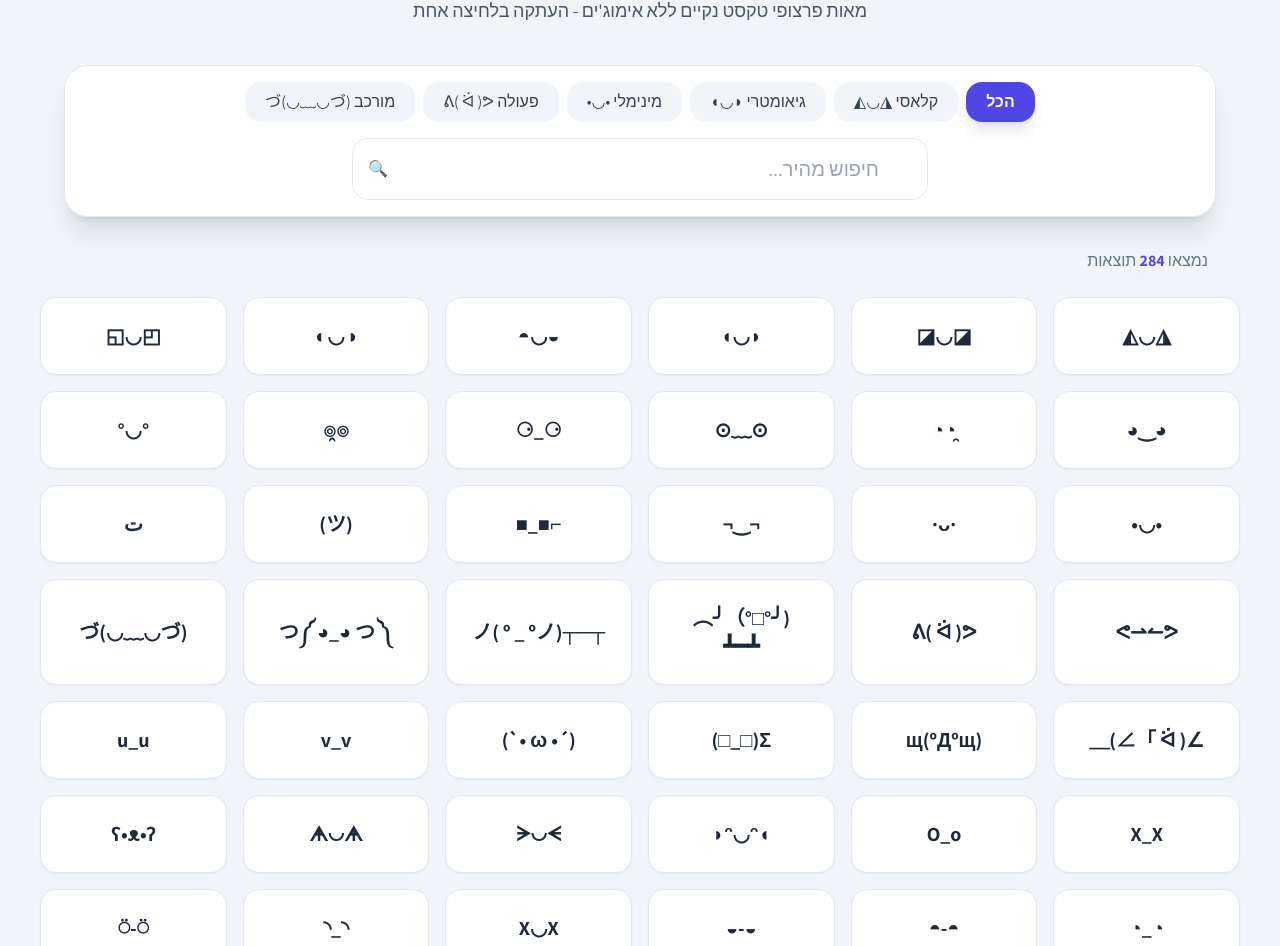
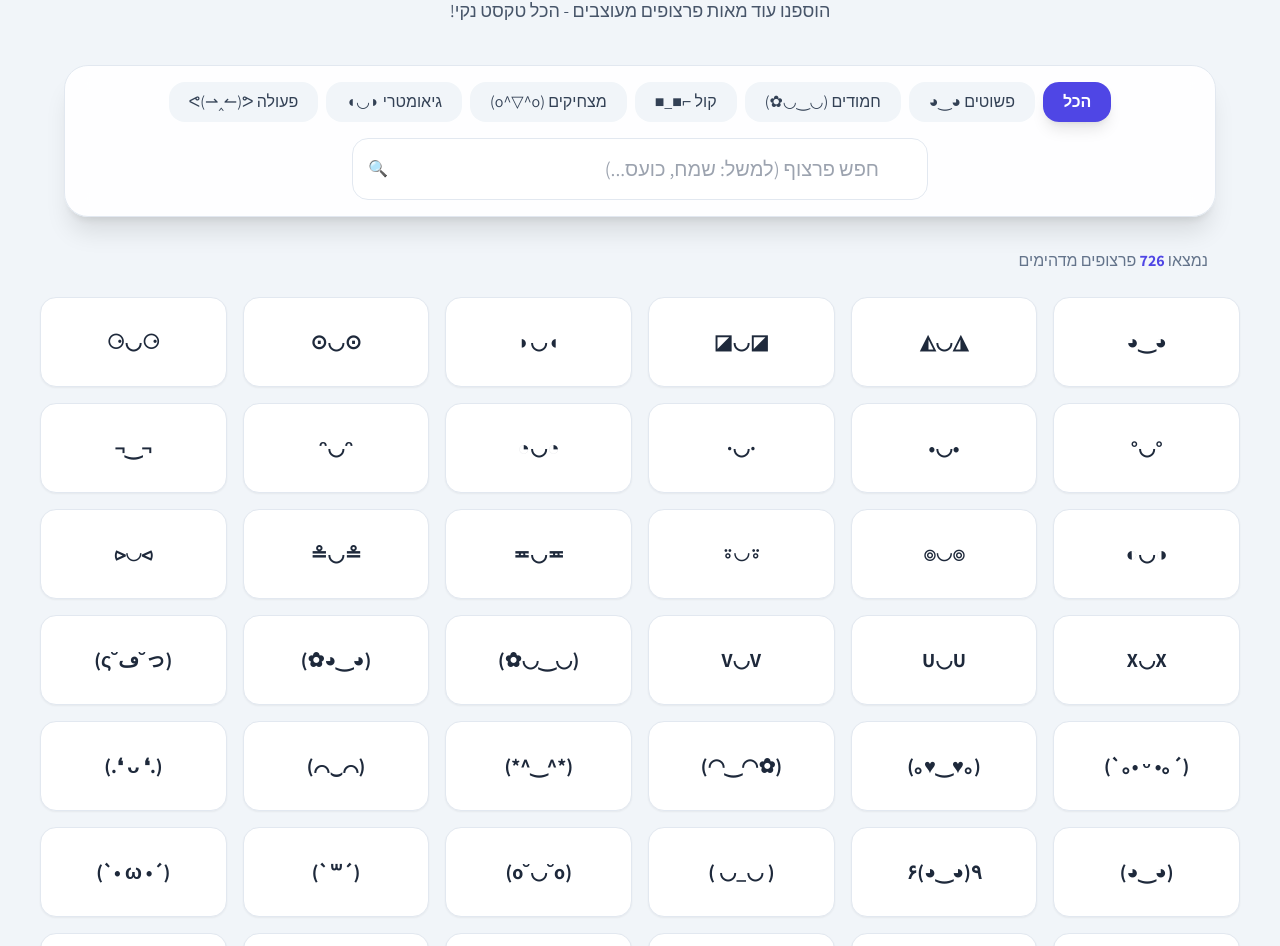
Before and after one commit to montblanc100/a3, a plain HTML site: page index.html in a window 1280 px wide. Shown: the part 107-1053 px from the top of the page. Drawn offline with nearby package versions, Linux system fonts and the light colour scheme.

Commit message:
Update index.html

```diff
--- a/index.html
+++ b/index.html
@@ -3,7 +3,7 @@
 <head>
     <meta charset="UTF-8">
     <meta name="viewport" content="width=device-width, initial-scale=1.0">
-    <title>עולם הפרצופים - המאגר הענק והנקי</title>
+    <title>עולם הפרצופים - המאגר המושלם</title>
     <script src="https://cdn.tailwindcss.com"></script>
     <link href="https://fonts.googleapis.com/css2?family=Assistant:wght@300;400;700&display=swap" rel="stylesheet">
     <style>
@@ -12,15 +12,17 @@
             background-color: #f1f5f9;
         }
         .kaomoji-card {
-            transition: all 0.2s ease;
+            transition: all 0.2s cubic-bezier(0.4, 0, 0.2, 1);
             cursor: pointer;
             user-select: none;
             background: white;
+            min-height: 90px;
         }
         .kaomoji-card:hover {
-            transform: translateY(-4px);
-            box-shadow: 0 10px 15px -3px rgba(0, 0, 0, 0.1);
+            transform: translateY(-5px);
+            box-shadow: 0 15px 30px -5px rgba(79, 70, 229, 0.15);
             border-color: #4f46e5;
+            background-color: #f8fafc;
         }
         .toast {
             position: fixed;
@@ -39,42 +41,36 @@
             opacity: 1;
             bottom: 3rem;
         }
-        .count-badge {
-            background: #4f46e5;
-            color: white;
-            padding: 2px 10px;
-            border-radius: 10px;
-            font-size: 0.8rem;
-        }
     </style>
 </head>
 <body class="min-h-screen p-4 md:p-10 pb-24">
 
     <!-- Header -->
     <header class="max-w-5xl mx-auto text-center mb-10">
-        <h1 class="text-5xl font-black text-slate-900 mb-4">◮◡◭ ה-Kaomoji-דקס ◪◡◪</h1>
-        <p class="text-lg text-slate-600">מאות פרצופי טקסט נקיים ללא אימוג'ים - העתקה בלחיצה אחת</p>
+        <h1 class="text-5xl font-black text-slate-900 mb-4">◮◡◭ ה-Kaomoji המורחב ◪◡◪</h1>
+        <p class="text-lg text-slate-600">הוספנו עוד מאות פרצופים מעוצבים - הכל טקסט נקי!</p>
     </header>
 
     <!-- Navigation -->
     <nav class="max-w-6xl mx-auto mb-8 sticky top-4 z-40 bg-white/90 backdrop-blur-md p-4 rounded-3xl shadow-xl border border-slate-200">
         <div class="flex flex-wrap justify-center gap-2 mb-4" id="filters">
             <button onclick="filterItems('all', this)" class="btn-filter px-5 py-2 bg-indigo-600 text-white rounded-2xl font-bold shadow-lg transition">הכל</button>
-            <button onclick="filterItems('classic', this)" class="btn-filter px-5 py-2 bg-slate-100 text-slate-700 rounded-2xl hover:bg-slate-200 transition">קלאסי ◮◡◭</button>
+            <button onclick="filterItems('simple', this)" class="btn-filter px-5 py-2 bg-slate-100 text-slate-700 rounded-2xl hover:bg-slate-200 transition">פשוטים ◕‿◕</button>
+            <button onclick="filterItems('cute', this)" class="btn-filter px-5 py-2 bg-slate-100 text-slate-700 rounded-2xl hover:bg-slate-200 transition">חמודים (◡‿◡✿)</button>
+            <button onclick="filterItems('cool', this)" class="btn-filter px-5 py-2 bg-slate-100 text-slate-700 rounded-2xl hover:bg-slate-200 transition">קול ⌐■_■</button>
+            <button onclick="filterItems('funny', this)" class="btn-filter px-5 py-2 bg-slate-100 text-slate-700 rounded-2xl hover:bg-slate-200 transition">מצחיקים (o^▽^o)</button>
             <button onclick="filterItems('geometry', this)" class="btn-filter px-5 py-2 bg-slate-100 text-slate-700 rounded-2xl hover:bg-slate-200 transition">גיאומטרי ◗◡◖</button>
-            <button onclick="filterItems('minimal', this)" class="btn-filter px-5 py-2 bg-slate-100 text-slate-700 rounded-2xl hover:bg-slate-200 transition">מינימלי •◡•</button>
-            <button onclick="filterItems('action', this)" class="btn-filter px-5 py-2 bg-slate-100 text-slate-700 rounded-2xl hover:bg-slate-200 transition">פעולה ᕕ( ᐛ )ᕗ</button>
-            <button onclick="filterItems('complex', this)" class="btn-filter px-5 py-2 bg-slate-100 text-slate-700 rounded-2xl hover:bg-slate-200 transition">מורכב (づ◡﹏◡)づ</button>
+            <button onclick="filterItems('action', this)" class="btn-filter px-5 py-2 bg-slate-100 text-slate-700 rounded-2xl hover:bg-slate-200 transition">פעולה ᕙ(⇀‸↼)ᕗ</button>
         </div>
 
         <div class="relative max-w-xl mx-auto">
-            <input type="text" id="searchInput" oninput="search()" placeholder="חיפוש מהיר..." class="w-full px-6 py-4 pr-12 border border-slate-200 rounded-2xl focus:ring-4 focus:ring-indigo-500/20 focus:border-indigo-500 focus:outline-none transition text-xl">
+            <input type="text" id="searchInput" oninput="search()" placeholder="חפש פרצוף (למשל: שמח, כועס...)" class="w-full px-6 py-4 pr-12 border border-slate-200 rounded-2xl focus:ring-4 focus:ring-indigo-500/20 focus:border-indigo-500 focus:outline-none transition text-xl">
             <span class="absolute left-4 top-1/2 -translate-y-1/2 text-slate-300">🔍</span>
         </div>
     </nav>
 
     <div class="max-w-6xl mx-auto px-2 mb-6 flex justify-between items-center">
-        <span class="text-slate-500">נמצאו <b id="count" class="text-indigo-600">0</b> תוצאות</span>
+        <span class="text-slate-500">נמצאו <b id="count" class="text-indigo-600">0</b> פרצופים מדהימים</span>
     </div>
 
     <!-- Grid -->
@@ -82,62 +78,90 @@
         <!-- JS builds cards here -->
     </main>
 
-    <div id="toast" class="toast">הועתק! ✓</div>
+    <div id="toast" class="toast">הועתק בהצלחה! ✓</div>
 
     <script>
         const symbols = {
-            eyes: ["◮", "◪", "◗", "◖", "◕", "◔", "⊙", "⚆", "๏", "°", "•", "·", "⍤", "⍥", "⍨", "ᵔ", "¬", "◑", "◐", "X", "U", "V", "ಠ", "Θ", "O", "o", "♥", "♦", "◊", "◘", "◙", "◜", "◝", "◡", "◠", "◒", "◓"],
-            mouths: ["◡", "‿", "▿", " ", "_", "ω", "﹏", "‸", "Δ", "▽", "ᴥ", "◡", "‿", "v", "V", "o", "O", "☐", "▭", "口", "皿", "ㅅ", "꒳", "A"],
-            arms: [["(", ")"], ["[", "]"], ["{", "}"], ["<", ">"], ["⤜", "⤏"], ["ᕙ", "ᕗ"], ["ᕦ", "ᕤ"], ["༼", "༽"], ["(づ", " )づ"], ["ᕕ(", ")ᕗ"], ["╰(", ")╯"], ["(つ", ")つ"]]
+            eyes: ["◕", "◔", "◖", "◗", "◮", "◪", "⊙", "⚆", "๏", "°", "•", "·", "⍤", "⍥", "⍨", "ᵔ", "¬", "◑", "◐", "ಠ", "Θ", "O", "o", "♥", "◊", "◘", "◙", "◡", "◠", "◒", "◓", "ↀ", "ↁ", "ↂ", "≖", "≗", "⪧", "⪦", "⪩", "⪨"],
+            mouths: ["◡", "‿", "▿", " ", "_", "ω", "﹏", "‸", "Δ", "▽", "ᴥ", "v", "V", "o", "O", "☐", "皿", "ㅅ", "꒳", "A", "エ", "ㅂ", "ᗨ", "ᗝ", "ᗣ"],
+            decor: ["✿", "☆", "★", "✧", "✦", "†", "‡", "⋆", "⌛", "☕", "⚓", "⚡", "☘", "⚘", "⚜", "⚔", "🛡", "⚖"],
+            brackets: [["(", ")"], ["[", "]"], ["{", "}"], ["<", ">"], ["⤜", "⤏"], ["ᕙ", "ᕗ"], ["ᕦ", "ᕤ"], ["༼", "༽"], ["ʕ", "ʔ"], ["(๑", "๑)"], ["(つ", "つ)"], ["(づ", "づ)"], ["(ﾉ", " )ﾉ"], ["(づ◡﹏◡)", ""]]
         };
 
-        const staticData = [
-            { text: "◮◡◭", category: "geometry" }, { text: "◪◡◪", category: "geometry" }, { text: "◗◡◖", category: "geometry" },
-            { text: "◒◡◓", category: "geometry" }, { text: "◑◡◐", category: "geometry" }, { text: "◰◡◱", category: "geometry" },
-            { text: "◕‿◕", category: "classic" }, { text: "◔̯◔", category: "classic" }, { text: "⊙﹏⊙", category: "classic" },
-            { text: "⚆_⚆", category: "classic" }, { text: "๏̯๏", category: "classic" }, { text: "°◡°", category: "minimal" },
-            { text: "•◡•", category: "minimal" }, { text: "·ᴗ·", category: "minimal" }, { text: "¬‿¬", category: "classic" },
-            { text: "⌐■_■", category: "complex" }, { text: "(ツ)", category: "classic" }, { text: " ت ", category: "minimal" },
-            { text: "ᕙ⇀↼ᕗ", category: "action" }, { text: "ᕕ( ᐛ )ᕗ", category: "action" }, { text: "(╯°□°）╯︵ ┻━┻", category: "action" },
-            { text: "┬─┬ノ( º _ ºノ)", category: "action" }, { text: "༼ つ ◕_◕ ༽つ", category: "complex" }, { text: " (づ◡﹏◡)づ", category: "complex" },
-            { text: "∠( ᐛ 」∠)＿", category: "action" }, { text: "щ(ºДºщ)", category: "complex" }, { text: "Σ(□_□)", category: "classic" },
-            { text: "(´• ω •`)", category: "classic" }, { text: "v_v", category: "minimal" }, { text: "u_u", category: "minimal" },
-            { text: "X_X", category: "minimal" }, { text: "O_o", category: "minimal" }, { text: "◖ᵔ◡ᵔ◗", category: "geometry" },
-            { text: "ᗒ◡ᗕ", category: "classic" }, { text: "ᗗ◡ᗗ", category: "classic" }, { text: "ʕ•ᴥ•ʔ", category: "complex" }
+        const handPickedData = [
+            // SIMPLE (No brackets)
+            { text: "◕‿◕", category: "simple" }, { text: "◮◡◭", category: "simple" }, { text: "◪◡◪", category: "simple" },
+            { text: "◖◡◗", category: "simple" }, { text: "⊙◡⊙", category: "simple" }, { text: "⚆◡⚆", category: "simple" },
+            { text: "°◡°", category: "simple" }, { text: "•◡•", category: "simple" }, { text: "·◡·", category: "simple" },
+            { text: "◔◡◔", category: "simple" }, { text: "ᵔ◡ᵔ", category: "simple" }, { text: "¬‿¬", category: "simple" },
+            { text: "◑◡◐", category: "simple" }, { text: "๏◡๏", category: "simple" }, { text: "⍤◡⍤", category: "simple" },
+            { text: "≖◡≖", category: "simple" }, { text: "≗◡≗", category: "simple" }, { text: "⪧◡⪦", category: "simple" },
+            { text: "X◡X", category: "simple" }, { text: "U◡U", category: "simple" }, { text: "V◡V", category: "simple" },
+
+            // CUTE
+            { text: "(◡‿◡✿)", category: "cute" }, { text: "(◕‿◕✿)", category: "cute" }, { text: "(っ˘ڡ˘ς)", category: "cute" },
+            { text: "(´｡• ᵕ •｡`)", category: "cute" }, { text: "(｡♥‿♥｡)", category: "cute" }, { text: "(✿◠‿◠)", category: "cute" },
+            { text: "(*^‿^*)", category: "cute" }, { text: "(⌒‿⌒)", category: "cute" }, { text: "(.❛ ᴗ ❛.)", category: "cute" },
+            { text: "(◕‿◕)", category: "cute" }, { text: "٩(◕‿◕)۶", category: "cute" }, { text: " ( ◡_◡ )", category: "cute" },
+            { text: " (o˘◡˘o)", category: "cute" }, { text: " (´꒳`)", category: "cute" }, { text: " (´• ω •`)", category: "cute" },
+
+            // COOL / PRO
+            { text: "⌐■_■", category: "cool" }, { text: "(⌐■◡■)", category: "cool" }, { text: "(-_■)", category: "cool" },
+            { text: "( •_•)>⌐■-■", category: "cool" }, { text: "( ≖‿  ≖)", category: "cool" }, { text: "(￣▽￣)ノ", category: "cool" },
+            { text: " (─‿‿─)", category: "cool" }, { text: " (¬‿¬)", category: "cool" }, { text: " (⇀‸↼‶)", category: "cool" },
+
+            // FUNNY / CRAZY
+            { text: "(o^▽^o)", category: "funny" }, { text: "(≧◡≦)", category: "funny" }, { text: "(☆▽☆)", category: "funny" },
+            { text: "ヽ(>∀<)ﾉ", category: "funny" }, { text: "(´ ∀ ` *)", category: "funny" }, { text: "٩(ˊᗜˋ*)ו", category: "funny" },
+            { text: " (＠_＠)", category: "funny" }, { text: " (⊙_⊙)", category: "funny" }, { text: " (o_O)", category: "funny" },
+            { text: " (ﾟДﾟ)", category: "funny" }, { text: " (・∀・)", category: "funny" },
+
+            // GEOMETRY
+            { text: "▲◡▲", category: "geometry" }, { text: "▼◡▼", category: "geometry" }, { text: "◆◡◆", category: "geometry" },
+            { text: "◉◡◉", category: "geometry" }, { text: "◙◡◙", category: "geometry" }, { text: "◘◡◘", category: "geometry" },
+
+            // ACTION
+            { text: "ᕙ(⇀‸↼)ᕗ", category: "action" }, { text: "ᕙ(`▿´)ᕗ", category: "action" }, { text: "ᕕ( ᐛ )ᕗ", category: "action" },
+            { text: "(╯°□°）╯︵ ┻━┻", category: "action" }, { text: "┬─┬ノ( º _ ºノ)", category: "action" }, { text: " (づ◡﹏◡)づ", category: "action" },
+            { text: " (ノ￣ω￣)ノ", category: "action" }, { text: " (シ. .)シ", category: "action" }, { text: " (づ ◕‿◕ )づ", category: "action" }
         ];
 
-        let allKao = [...staticData];
+        let allKao = [...handPickedData];
 
-        // Generate masses of variations
-        function generateMore() {
-            for (let i = 0; i < 400; i++) {
+        function generateMassive() {
+            for (let i = 0; i < 700; i++) {
                 const eye = symbols.eyes[Math.floor(Math.random() * symbols.eyes.length)];
                 const mouth = symbols.mouths[Math.floor(Math.random() * symbols.mouths.length)];
-                const armSet = symbols.arms[Math.floor(Math.random() * symbols.arms.length)];
+                const bracket = symbols.brackets[Math.floor(Math.random() * symbols.brackets.length)];
+                const decor = Math.random() > 0.8 ? symbols.decor[Math.floor(Math.random() * symbols.decor.length)] : "";
 
-                const styles = [
-                    `${eye}${mouth}${eye}`,
-                    `${armSet[0]}${eye}${mouth}${eye}${armSet[1]}`,
-                    `${eye}_${eye}`,
-                    `${eye}-${eye}`,
-                    `${eye}.${eye}`
-                ];
+                // Decide if it's a "Simple" one (no brackets) or a standard one
+                const isSimple = Math.random() > 0.7;
 
-                const text = styles[Math.floor(Math.random() * styles.length)];
+                let text;
+                if (isSimple) {
+                    text = `${eye}${mouth}${eye}${decor}`;
+                } else {
+                    const styles = [
+                        `${bracket[0]}${eye}${mouth}${eye}${bracket[1]}${decor}`,
+                        `${bracket[0]}${eye}_${eye}${bracket[1]}`,
+                        `${bracket[0]}${eye}‸${eye}${bracket[1]}`,
+                        `${bracket[0]}${eye}◡${eye}${bracket[1]}✧`
+                    ];
+                    text = styles[Math.floor(Math.random() * styles.length)];
+                }
 
-                // Avoid duplicates
                 if (!allKao.some(k => k.text === text)) {
-                    let cat = "classic";
-                    if (text.length <= 3) cat = "minimal";
-                    else if (text.includes('◮') || text.includes('◪')) cat = "geometry";
-                    else if (text.length > 7) cat = "complex";
+                    let cat = isSimple ? "simple" : "geometry";
+                    if (text.includes('✿') || text.includes('◡')) cat = isSimple ? "simple" : "cute";
+                    else if (text.includes('ᕙ') || text.includes('ᕕ')) cat = "action";
 
                     allKao.push({ text, category: cat });
                 }
             }
         }
 
-        generateMore();
+        generateMassive();
 
         function render(data) {
             const grid = document.getElementById('grid');
@@ -177,7 +201,7 @@
 
         function search() {
             const q = document.getElementById('searchInput').value.toLowerCase();
-            const filtered = allKao.filter(k => k.text.toLowerCase().includes(q));
+            const filtered = allKao.filter(k => k.text.toLowerCase().includes(q) || k.category.toLowerCase().includes(q));
             render(filtered);
         }
 
```
